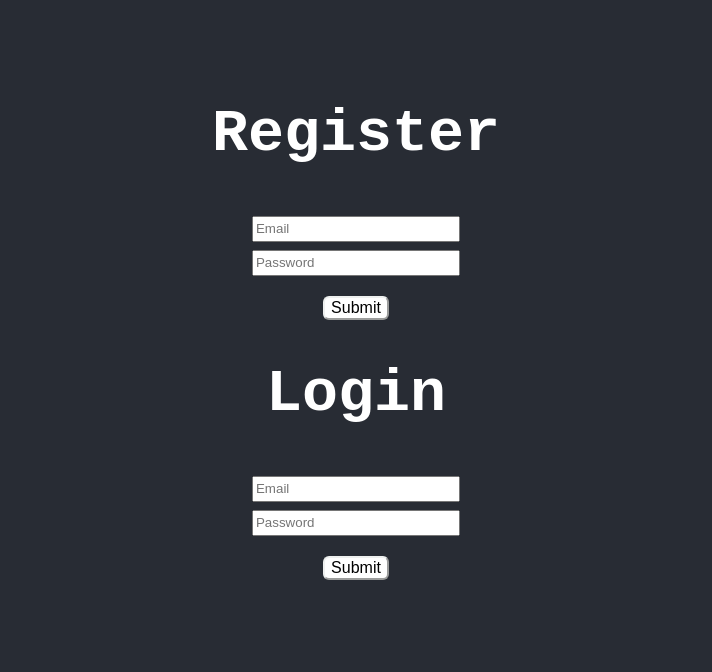
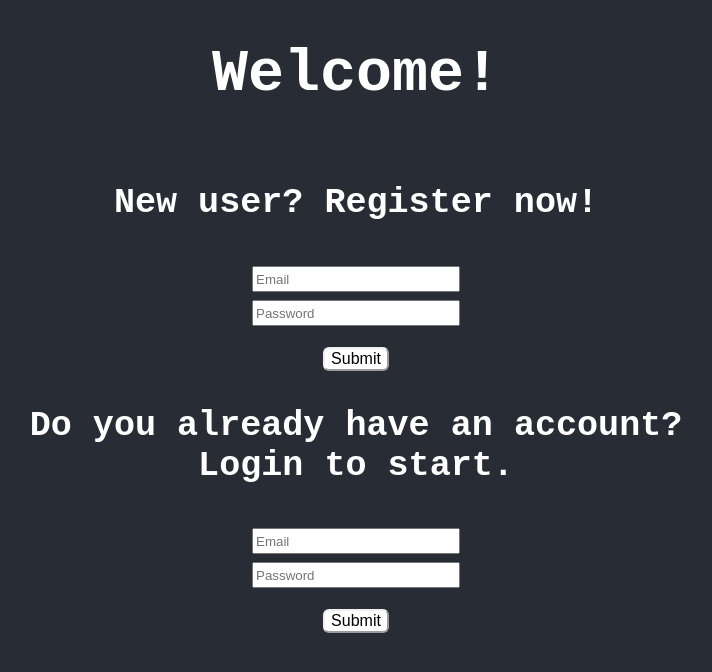
Before and after one commit to Shylan21/BackEnd-Project, a React (Create React App) app: page / in a window 1280 px wide. Shown: the top 672 px of the page, without its empty margins (284-996 px from the left). Built offline with nearby package versions, Linux system fonts and the light colour scheme.

Commit message:
Creted 2 new files and modified h1

```diff
--- a/src/components/User.jsx
+++ b/src/components/User.jsx
@@ -70,10 +70,16 @@ function RegisterAndLogin() {
 			})
 	}
 
+	// Load main page
+	function loadNewPage(e) {
+
+	}
+
 	return (
 		<>
+			<h1>Welcome!</h1>
 			<form>
-				<h1>Register</h1>
+				<h3>New user? Register now!</h3>
 				<label>
 					<input
 						className="email"
@@ -101,7 +107,10 @@ function RegisterAndLogin() {
 					value={'Submit'}
 					onClick={handleRegister}
 				/>
-				<h1>Login</h1>
+				<h3>Do you already have an account?
+					<br />
+					Login to start.
+				</h3>
 				<label>
 					<input
 						className="email"
@@ -128,6 +137,7 @@ function RegisterAndLogin() {
 					name="submit"
 					value={'Submit'}
 					onClick={handleLogin}
+					onSubmit={loadNewPage}
 				/>
 			</form>
 		</>
--- a/src/server/index.js
+++ b/src/server/index.js
@@ -14,6 +14,10 @@ app.use(express.urlencoded({ extended: true }))
 
 const userRouter = require('./router/user')
 app.use('/user', userRouter)
+
+// const movieRouter = require('./router/movie')
+// app.use('/movie', movieRouter)
+
 // Set up a default "catch all" route to use when someone visits a route
 // that we haven't built
 app.get('*', (req, res) => {
```
Also changed, not shown: src/server/controllers/movie.js (added), src/server/router/movie.js (added).
